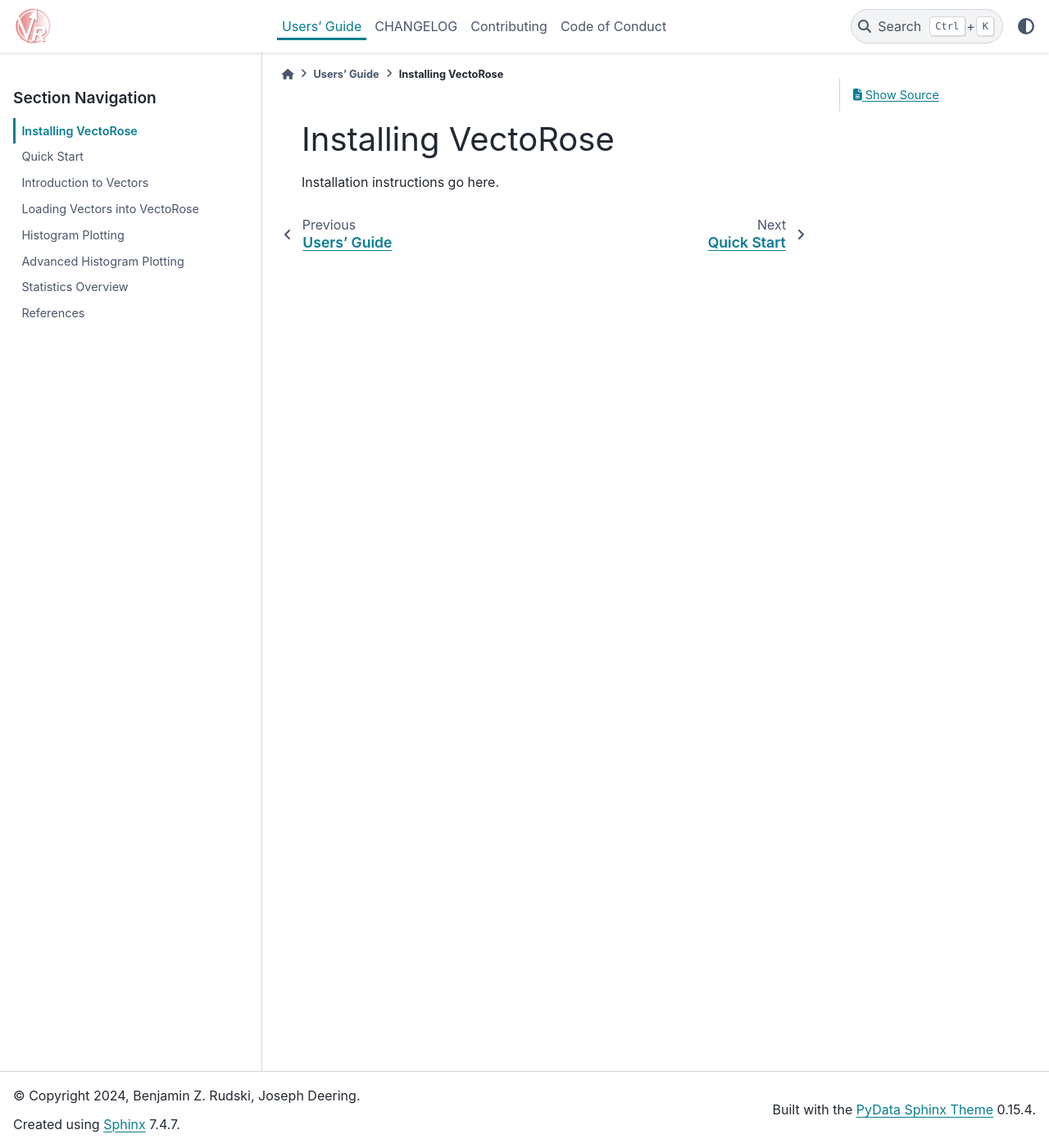
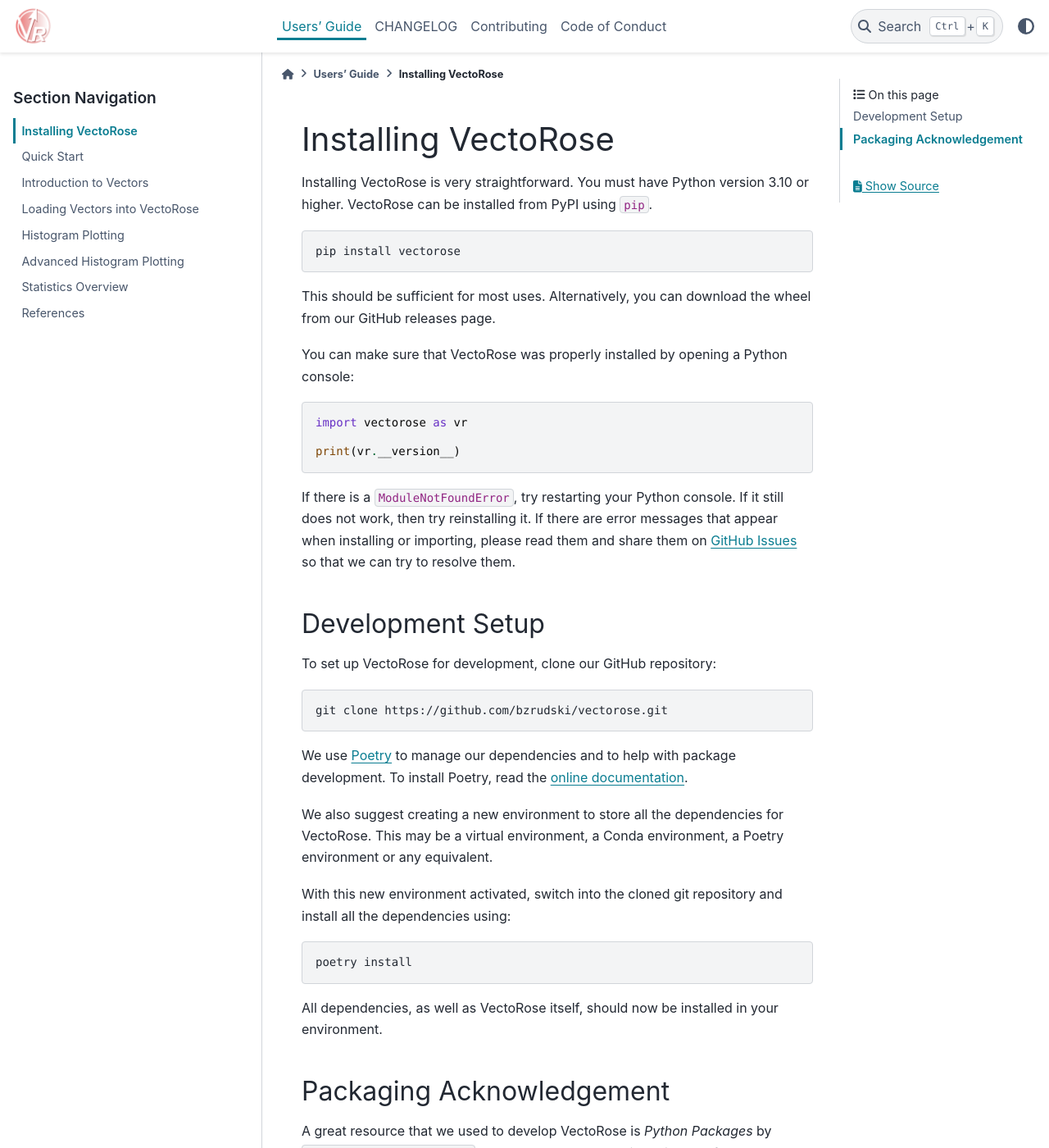
Before and after one commit to bzrudski/vectorose, a Sphinx documentation site: the page built from docs/users_guide/installation.md, in a window 1280 px wide and 1400 px high. Shown: the whole window at 82% size. Built offline with Sphinx 7.4.7 and the PyData theme 0.15.4, drawn with Linux system fonts in a browser that asks for light colours; pages that are not in the unit, such as notebooks, are missing from menus; cross-references to code outside the pages are shown as plain code; some of the changed text lies outside the part shown.

Commit message:
docs: add installation instructions.

````diff
--- a/docs/users_guide/installation.md
+++ b/docs/users_guide/installation.md
@@ -1,3 +1,58 @@
 # Installing VectoRose
 
-Installation instructions go here.
+Installing VectoRose is very straightforward. You must have Python version
+3.10 or higher. VectoRose can be installed from PyPI using `pip`.
+
+```bash
+pip install vectorose
+```
+
+This should be sufficient for most uses. Alternatively, you can download
+the wheel from our GitHub releases page.
+
+You can make sure that VectoRose was properly installed by opening a Python
+console:
+
+```python
+import vectorose as vr
+
+print(vr.__version__)
+```
+
+If there is a `ModuleNotFoundError`, try restarting your Python console. If
+it still does not work, then try reinstalling it. If there are error
+messages that appear when installing or importing, please read them and
+share them on [GitHub Issues](https://github.com/bzrudski/vectorose/issues)
+so that we can try to resolve them.
+
+## Development Setup
+
+To set up VectoRose for development, clone our GitHub repository:
+
+```bash
+git clone https://github.com/bzrudski/vectorose.git
+```
+
+We use [Poetry](https://python-poetry.org/) to manage our dependencies and
+to help with package development. To install Poetry, read the [online
+documentation](https://python-poetry.org/docs/#installation).
+
+We also suggest creating a new environment to store all the dependencies
+for VectoRose. This may be a virtual environment, a Conda environment, a
+Poetry environment or any equivalent.
+
+With this new environment activated, switch into the cloned git repository
+and install all the dependencies using:
+
+```bash
+poetry install
+```
+
+All dependencies, as well as VectoRose itself, should now be installed in
+your environment.
+
+## Packaging Acknowledgement
+
+A great resource that we used to develop VectoRose is *Python Packages* by
+{cite:t}`beuzenPythonPackages2022`. We recommend consulting this book for
+any assistance required on the basics of developing Python packages.
````
